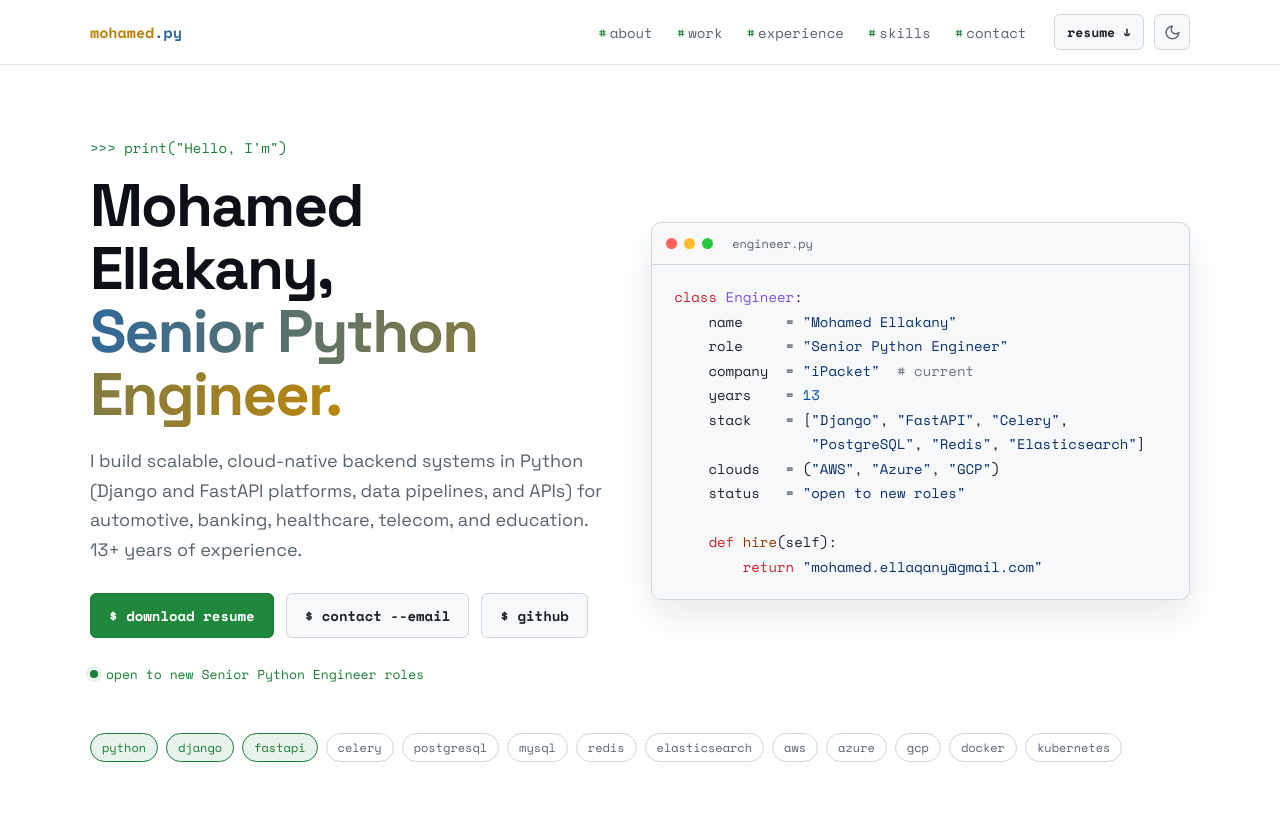
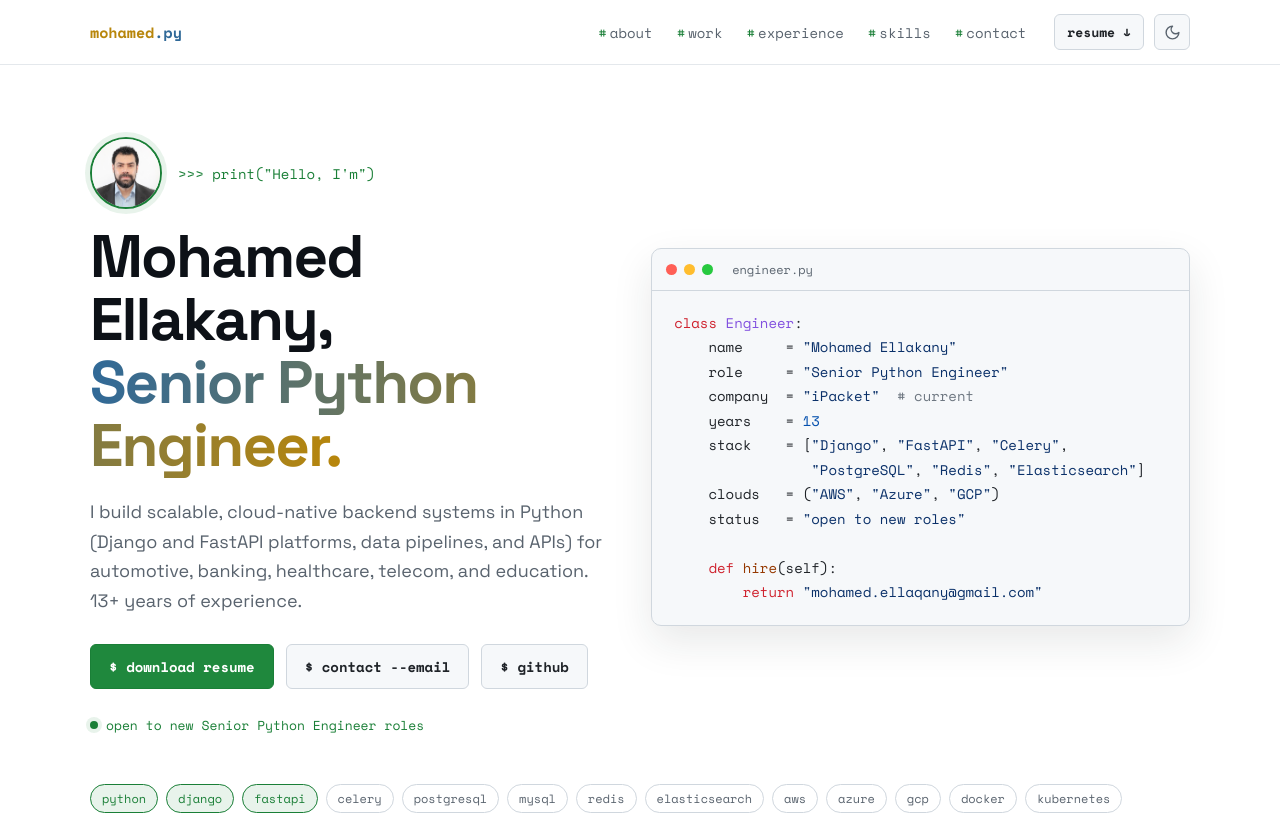
Before and after one commit to mohamedellakany/my-profilio, a plain HTML site: page index.html in a window 1280 px wide. Shown: the top 816 px of the page. Drawn offline with nearby package versions, Linux system fonts and the light colour scheme.

Commit message:
feat: add profile photo avatar to the hero
Co-Authored-By: Claude Opus 5.5 <noreply@anthropic.com>

```diff
--- a/index.html
+++ b/index.html
@@ -38,7 +38,7 @@
     <!-- HERO -->
     <section class="hero">
       <div>
-        <div class="hello">&gt;&gt;&gt; print("Hello, I'm")<span class="caret" aria-hidden="true"></span></div>
+        <div class="hello-row"><img class="avatar" src="assets/mohamed.jpg" alt="Portrait of Mohamed Ellakany" width="72" height="72"><div class="hello">&gt;&gt;&gt; print("Hello, I'm")<span class="caret" aria-hidden="true"></span></div></div>
         <h1>Mohamed Ellakany,<br><span class="py">Senior Python Engineer.</span></h1>
         <p class="sub">I build scalable, cloud-native backend systems in Python (Django and FastAPI platforms, data pipelines, and APIs) for automotive, banking, healthcare, telecom, and education. 13+ years of experience.</p>
         <div class="btns">
--- a/styles.css
+++ b/styles.css
@@ -68,6 +68,9 @@ section { padding: 72px 0 0; }
 /* ===== Hero ===== */
 .hero { display: grid; grid-template-columns: 1fr 1.05fr; gap: 48px; align-items: center; padding: 72px 0 40px; }
 .hello { font: 14px var(--mono); color: var(--green); margin-bottom: 16px; }
+.hello-row { display: flex; align-items: center; gap: 16px; margin-bottom: 16px; }
+.hello-row .hello { margin: 0; }
+.avatar { width: 72px; height: 72px; border-radius: 50%; object-fit: cover; border: 2px solid var(--green); box-shadow: 0 0 0 5px var(--green-soft); flex: none; }
 .caret { display: inline-block; width: 8px; height: 16px; background: var(--green); vertical-align: -3px; margin-left: 4px; animation: blink 1.1s steps(1) infinite; }
 @keyframes blink { 50% { opacity: 0; } }
 .hero h1 { font-size: 60px; line-height: 1.05; letter-spacing: -.03em; color: var(--heading); font-weight: 700; }
@@ -180,6 +183,7 @@ section { padding: 72px 0 0; }
   .header-actions .btn { display: none; }
   .hero { padding-top: 44px; }
   .hero h1 { font-size: 40px; }
+  .avatar { width: 56px; height: 56px; }
   .hero .sub { font-size: 16px; }
   .term pre { font-size: 12.5px; padding: 16px; }
   .projects, .skills, .edu { grid-template-columns: 1fr; }
```
Also changed, not shown: assets/mohamed.jpg (added), 1 other file.
